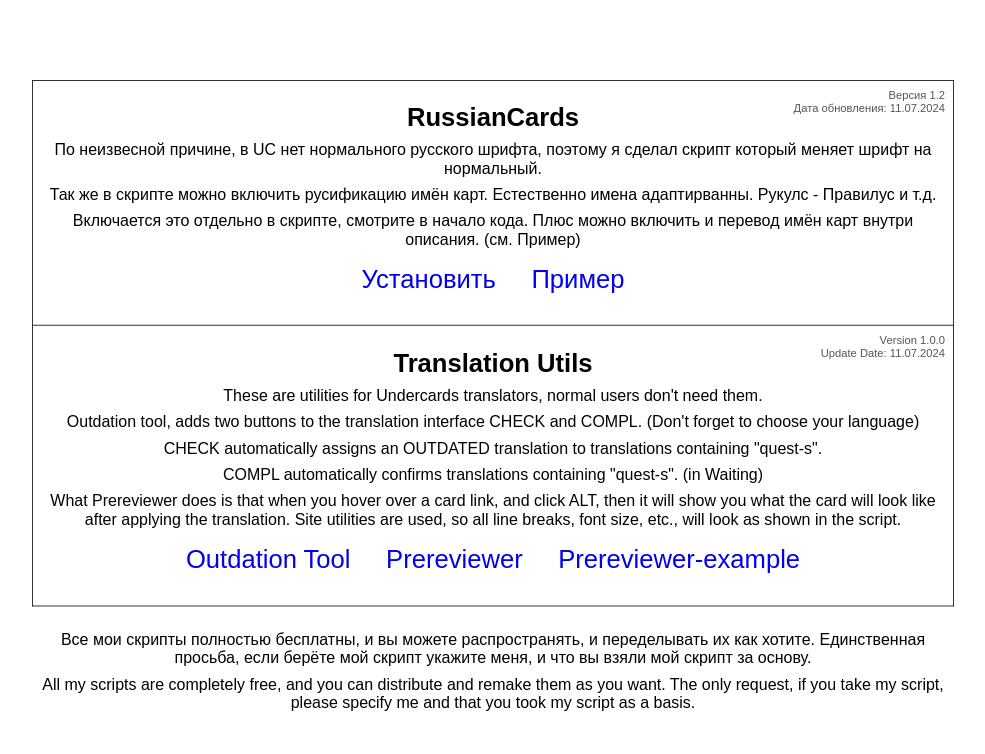
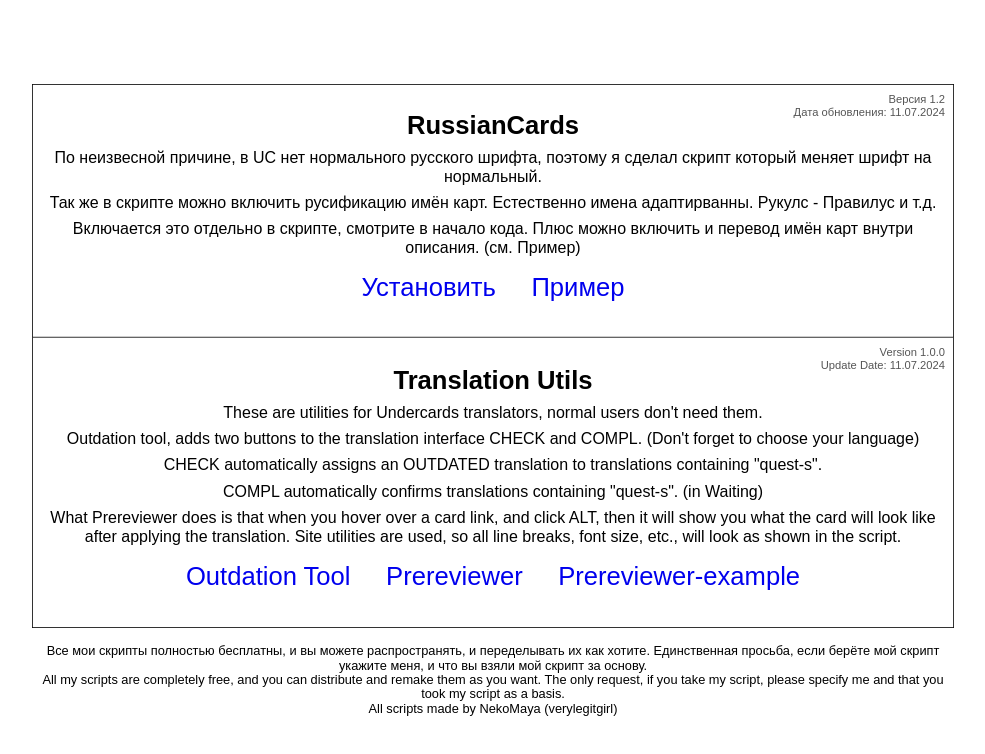
Before and after one commit to verylegitgirl/verylegitgirl.github.io, a plain HTML site: page index.html in a window 1280 px wide. Shown: the whole page, without its empty margins (147-1132 px from the left). Drawn offline with Linux system fonts and the light colour scheme.

Commit message:
Update index.html

```diff
--- a/index.html
+++ b/index.html
@@ -44,8 +44,9 @@ Site utilities are used, so all line breaks, font size, etc., will look as shown
     </div>
         </table>
         <div class="footer-text">
-            <p>Все мои скрипты полностью бесплатны, и вы можете распространять, и переделывать их как хотите. Единственная просьба, если берёте мой скрипт укажите меня, и что вы взяли мой скрипт за основу.</p>
-            <p>All my scripts are completely free, and you can distribute and remake them as you want. The only request, if you take my script, please specify me and that you took my script as a basis.</p>
+            <span>Все мои скрипты полностью бесплатны, и вы можете распространять, и переделывать их как хотите. Единственная просьба, если берёте мой скрипт укажите меня, и что вы взяли мой скрипт за основу.</span><br>
+            <span>All my scripts are completely free, and you can distribute and remake them as you want. The only request, if you take my script, please specify me and that you took my script as a basis.</span><br>
+		<span>All scripts made by NekoMaya (verylegitgirl)</span>
         </div>
     </div>
 </body>
```
